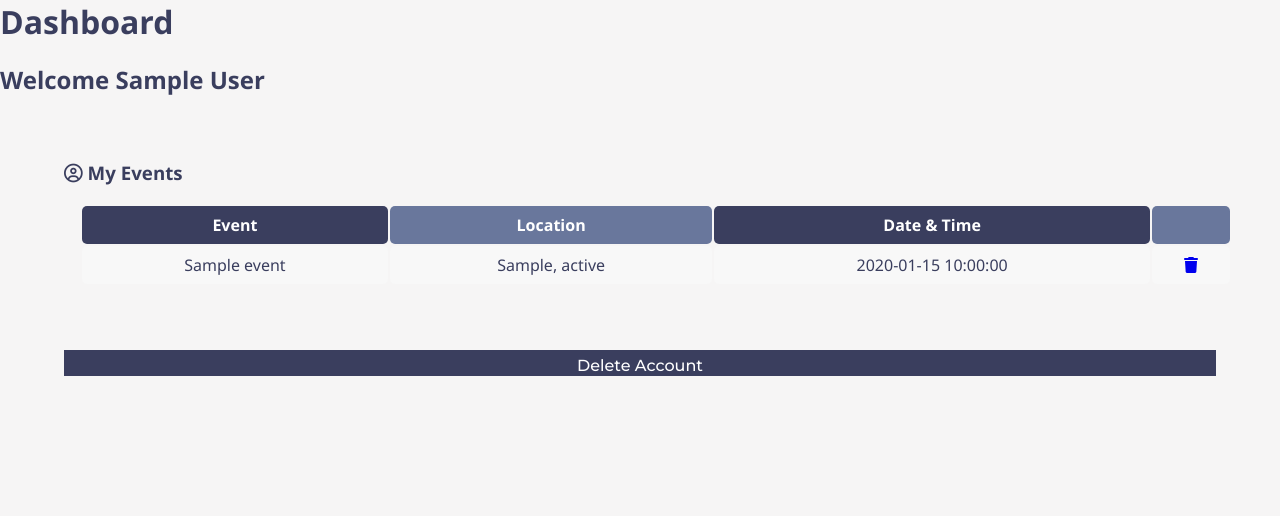
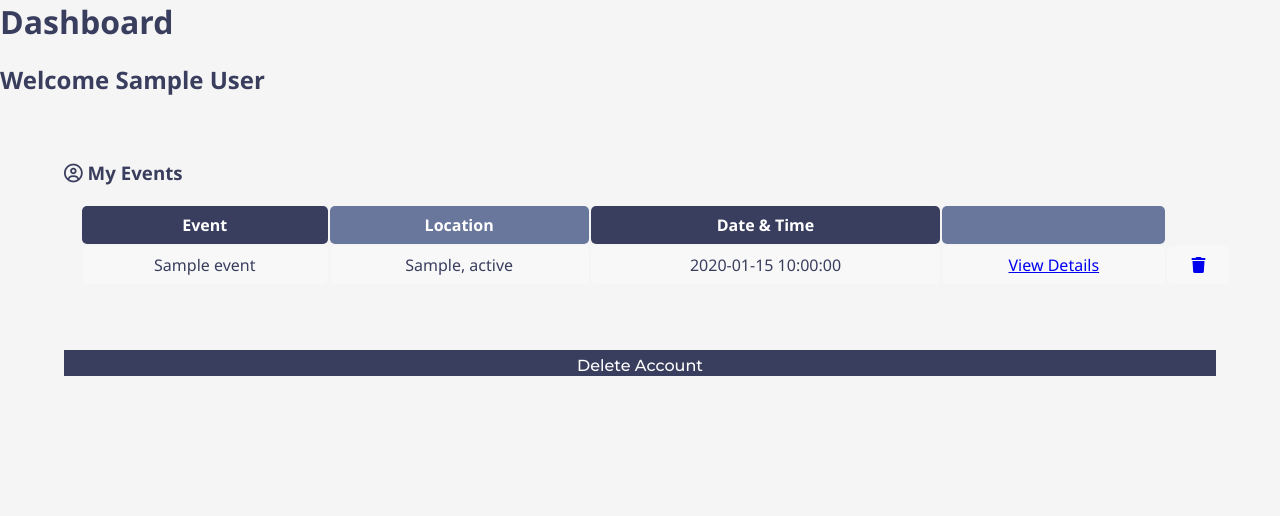
Before and after one commit to WSU-4110/Eventsly, a Flask app: page /dashboard.html in a window 1280 px wide. Shown: the part 55-571 px from the top of the page. Run offline with Flask 2, Linux system fonts and the light colour scheme; the visitor is signed in with stand-in values (Sample User, id 1); tables that the repository leaves empty hold one stand-in row (values such as "Sample post"); some libraries are stand-ins or nearby versions.

Commit message:
Added view details link to My Events table on dashboard.

```diff
--- a/templates/dashboard.html
+++ b/templates/dashboard.html
@@ -28,6 +28,7 @@
           </td>
           <td>{{event['date']}}
           </td>
+          <td><a href="eventdetails.html">View Details</a></td>
           <td><a href="/deleteEvent/{{event['event_id']}}" name="eventid" value="{{event['event_id']}}"><i class="fas fa-trash"></i></a></td>
           </tr>
           {% endfor %}
```
